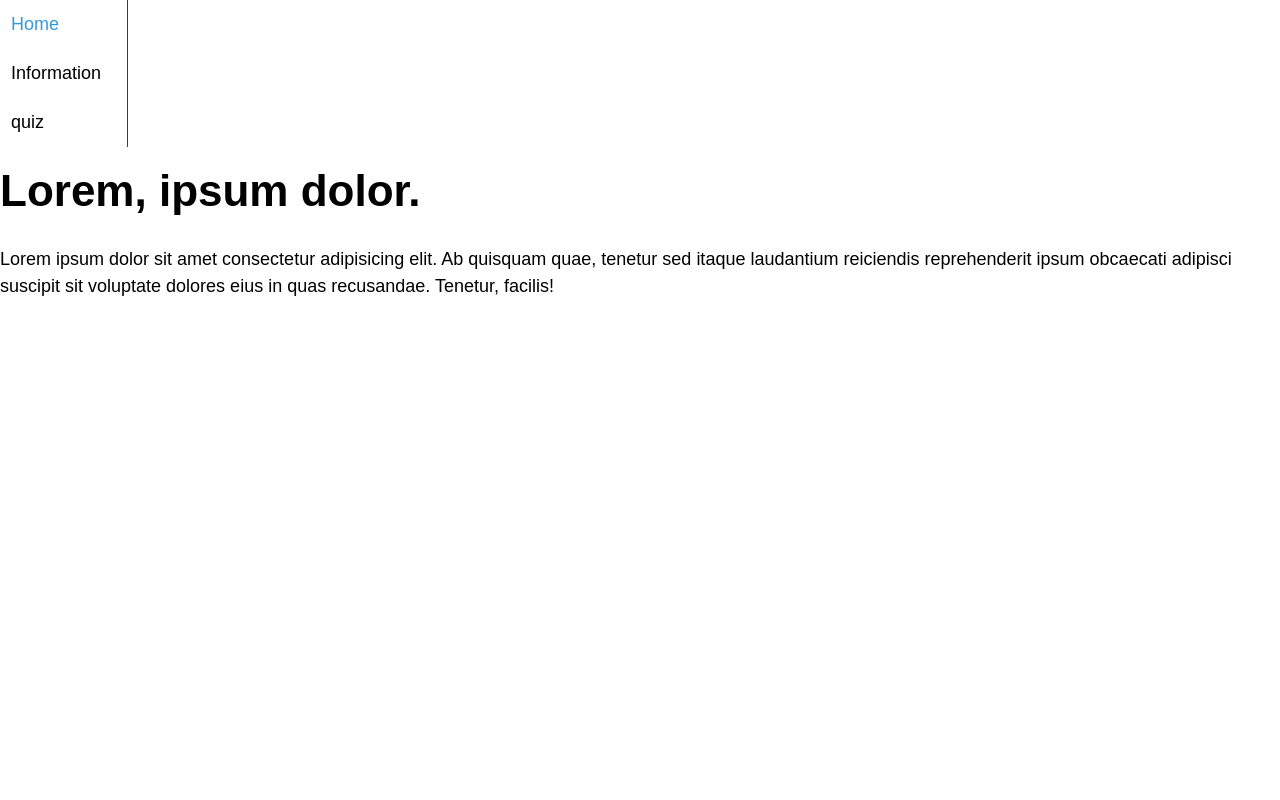
After one commit to Axql/Schizo, a PHP site: page /info.html in a window 1280 px wide. The commit adds this page. Run offline with PHP 8.4, Linux system fonts and the light colour scheme.

Commit message:
styling van info gedaan en nog html basis opgezet voor de andere paginas

```diff
--- a/css/style.css
+++ b/css/style.css
@@ -564,17 +564,20 @@ button:last-of-type {
 
 nav {
   display: flex;
-  position: fixed;
-  justify-content: center;
+  position: relative;
+  justify-content: space-evenly;
+  flex-direction: column;
   top: 0;
   left: 0;
-  width: 100%;
+  width: 10%;
+  height: 100%;
   background-color: #fff;
-  border-bottom: 1px solid #2C3E50;
+  border-right: 1px solid #2C3E50;
   z-index: 2;
 }
 nav ul {
   display: flex;
+  flex-direction: column;
   padding: 0;
   margin: 0;
   list-style-type: none;
@@ -594,7 +597,7 @@ nav ul li a:hover {
   color: #3498DB;
 }
 nav ul li ul {
-  position: absolute;
+  position: relative;
   flex-direction: column;
   display: none;
   top: 100%;
--- a/index.html
+++ b/index.html
@@ -28,7 +28,7 @@
         <div class="buttons">
             <a href="behandeling.html" class="behandeling">Behandeling</a>
             <a href="geschiedenis.html" class="geschiedenis">Geschiedenis</a>
-            <a href="symptomen.html" class="symptomen">Symptomen</a>
+            <a href="info.html" class="symptomen">Info</a>
         </div>
     </div>
 </body>
--- /dev/null
+++ b/info.html
@@ -0,0 +1,33 @@
+<!DOCTYPE html>
+<html lang="en">
+
+<head>
+    <meta charset="UTF-8">
+    <meta http-equiv="X-UA-Compatible" content="IE=edge">
+    <meta name="viewport" content="width=device-width, initial-scale=1.0">
+    <title>Symptomen</title>
+    <link rel="stylesheet" href="css/style.css">
+</head>
+
+<body>
+    <div class="nav-bar">
+        <nav>
+        <ul>
+            <li><a href="index.html">Home</a></li>
+            <li><a href="info.html">Information</a>
+              <ul>
+                <li><a href="geschiedenis.html">Geschiedenis</a></li>
+                <li><a href="symptomen.html">symptomen</a></li>
+                <li><a href="behandeling.html">behandeling</a></li>
+              </ul>
+            </li>
+            <li><a href="quiz.html">quiz</a>
+        </nav>
+    </div>
+    <h1>Lorem, ipsum dolor.</h1>
+    <p>Lorem ipsum dolor sit amet consectetur adipisicing elit. Ab quisquam quae, tenetur sed itaque laudantium
+        reiciendis reprehenderit ipsum obcaecati adipisci suscipit sit voluptate dolores eius in quas recusandae.
+        Tenetur, facilis!</p>
+</body>
+
+</html>
--- a/scss/_components.scss
+++ b/scss/_components.scss
@@ -5,17 +5,20 @@
 
 nav {
   display: flex;
-  position: fixed;
-  justify-content: center;
+  position: relative;
+  justify-content: space-evenly;
+  flex-direction: column;
   top: 0;
   left: 0;
-  width: 100%;
+  width: 10%;
+  height: 100%;
   background-color: #fff;
-  border-bottom: 1px solid color.get('dark');
+  border-right: 1px solid color.get('dark');
   z-index: 2;
 
   ul {
     display: flex;
+    flex-direction: column;
     padding: 0;
     margin: 0;
     list-style-type: none;
@@ -37,7 +40,7 @@ nav {
       }
 
       ul {
-        position: absolute;
+        position: relative;
         flex-direction: column;
         display: none;
         top: 100%;
--- a/symptomen.html
+++ b/symptomen.html
@@ -4,7 +4,7 @@
     <meta charset="UTF-8">
     <meta http-equiv="X-UA-Compatible" content="IE=edge">
     <meta name="viewport" content="width=device-width, initial-scale=1.0">
-    <title>Symptomen</title>
+    <title>Document</title>
 </head>
 <body>
 
```
Also changed, not shown: quiz.html (added), 2 other files.
